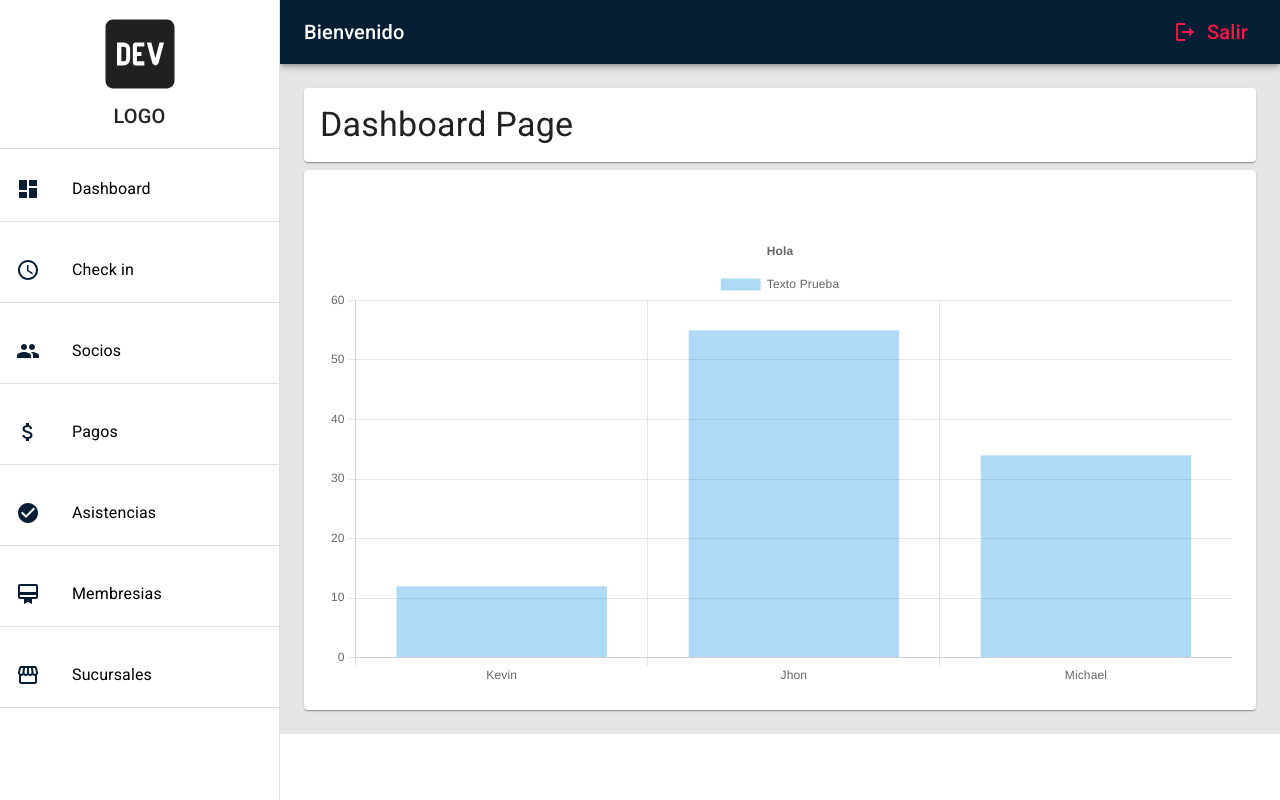
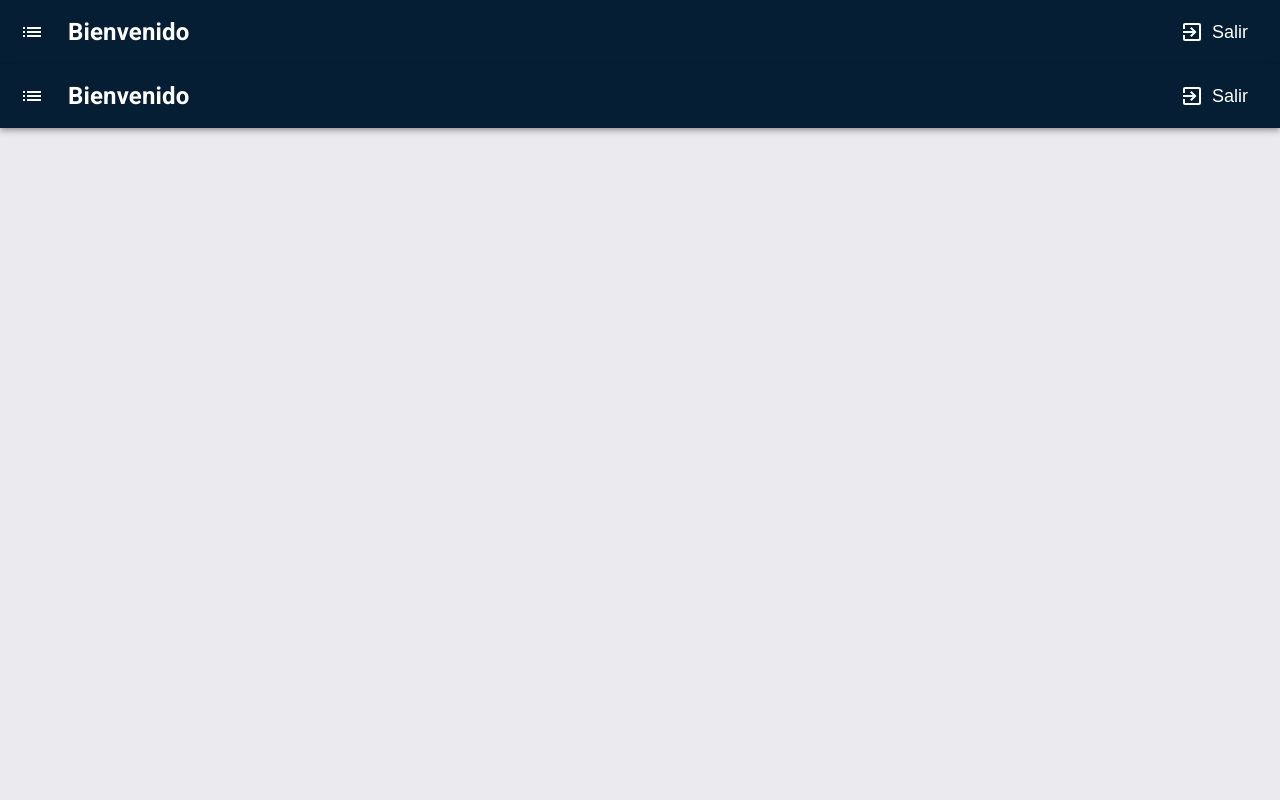
Before and after one commit to th3liquid/gym2, a React (Vite) app: page /test in a window 1280 px wide. Before the commit this address led to /. Built offline with nearby package versions, Linux system fonts and the light colour scheme; no server answers.

Commit message:
Interfaz mejorada

```diff
--- a/src/JournalApp.jsx
+++ b/src/JournalApp.jsx
@@ -1,9 +1,11 @@
+import MuiDrawer from './journal/components/MuiDrawer';
 import { AppRouter } from './router/AppRouter';
 import { AppTheme } from './theme';
 
 export const JournalApp = () => {
   return (
     <AppTheme>
+      <MuiDrawer />
         <AppRouter />
     </AppTheme>
   )
--- /dev/null
+++ b/src/auth/pages/DrawerTest.jsx
@@ -0,0 +1,8 @@
+import React from 'react'
+import MuiDrawer from '../../journal/components/MuiDrawer'
+
+export const DrawerTest = () => {
+  return (
+    <MuiDrawer />
+  )
+}
--- /dev/null
+++ b/src/db/susursal.json
@@ -0,0 +1,6 @@
+[
+    {
+        "id": 1,
+        "name": "Colinas de la Normal"
+    }
+]
--- /dev/null
+++ b/src/journal/components/MuiDrawer.jsx
@@ -0,0 +1,148 @@
+import React, { useState } from 'react';
+import  { AppBar, Button, Divider, Drawer, Grid, IconButton, List, ListItem, ListItemIcon, ListItemText, Toolbar } from "@mui/material";
+import AddIcon from '@mui/icons-material/Add';
+import ListIcon from '@mui/icons-material/List';
+import { NavLink } from 'react-router-dom';
+import ExitToAppIcon from '@mui/icons-material/ExitToApp';
+import LogoDevIcon from '@mui/icons-material/LogoDev';
+import AccessTimeIcon from "@mui/icons-material/AccessTime";
+import GroupIcon from "@mui/icons-material/Group";
+import AttachMoneyIcon from "@mui/icons-material/AttachMoney";
+import CheckCircleIcon from "@mui/icons-material/CheckCircle";
+import CardMembershipIcon from "@mui/icons-material/CardMembership";
+import StorefrontIcon from "@mui/icons-material/Storefront";
+import InventoryIcon from "@mui/icons-material/Inventory";
+import ProductionQuantityLimitsIcon from "@mui/icons-material/ProductionQuantityLimits";
+import DashboardIcon from '@mui/icons-material/Dashboard';
+
+
+
+
+
+const MuiDrawer = () => {
+    const [isOpen, setIsOpen] = useState(false);
+
+    const toggleDrawer = () => {
+      setIsOpen(!isOpen);
+    };
+  return (
+    <>
+      <AppBar position="static">
+        <Toolbar>
+          <IconButton
+            edge="start"
+            color="inherit"
+            aria-label="menu"
+            onClick={toggleDrawer}
+          >
+            <ListIcon />
+          </IconButton>
+          <h2 style={{ flexGrow: 1, marginLeft: '1rem' }}>
+            Bienvenido
+          </h2>
+          <IconButton color="inherit" aria-label="salir">
+            <ExitToAppIcon />
+            <span style={{fontSize: "18px", marginLeft: '0.5rem' }}>Salir</span>
+          </IconButton>
+        </Toolbar>
+      </AppBar>
+      <Drawer
+        anchor="left"
+        open={isOpen}
+        onClose={toggleDrawer}
+        variant="temporary"
+      >
+        <div style={{ width: '250px' }}>
+
+          <Grid container sx={{display: "flex", justifyContent: "center"}}>
+            <Grid>
+            <LogoDevIcon sx={{fontSize: "130px"}} />
+
+            </Grid>
+
+          </Grid>
+
+          <Divider />
+
+
+
+          <List>
+            <ListItem button component={NavLink} to="/" exact>
+              <ListItemIcon>
+                <DashboardIcon sx={{ color: "black" }}  />
+              </ListItemIcon>
+              <ListItemText sx={{my: "10px"}} primary="Dashboard" />
+            </ListItem>
+            <Divider />
+
+            <ListItem button component={NavLink} to="/checkin" exact>
+              <ListItemIcon>
+                <AccessTimeIcon sx={{ color: "black" }} />
+              </ListItemIcon>
+              <ListItemText sx={{my: "10px"}} primary="Check In" />
+            </ListItem>
+            <Divider />
+
+            <ListItem button component={NavLink} to="/socios" exact>
+              <ListItemIcon>
+                <GroupIcon sx={{ color: "black" }} />
+              </ListItemIcon>
+              <ListItemText sx={{my: "10px"}} primary="Socios" />
+            </ListItem>
+            <Divider />
+
+            <ListItem button component={NavLink} to="/pagos" exact>
+              <ListItemIcon>
+                <AttachMoneyIcon sx={{ color: "black" }} />
+              </ListItemIcon>
+              <ListItemText sx={{my: "10px"}} primary="Pagos" />
+            </ListItem>
+            <Divider />
+
+            <ListItem button component={NavLink} to="/asistencias" exact>
+              <ListItemIcon>
+                <CheckCircleIcon sx={{ color: "black" }} />
+              </ListItemIcon>
+              <ListItemText sx={{my: "10px"}} primary="Asistencias" />
+            </ListItem>
+            <Divider />
+
+            <ListItem button component={NavLink} to="/membresias" exact>
+              <ListItemIcon>
+                <CardMembershipIcon sx={{ color: "black" }} />
+              </ListItemIcon>
+              <ListItemText sx={{my: "10px"}} primary="Membresias" />
+            </ListItem>
+            <Divider />
+
+            <ListItem button component={NavLink} to="/sucursales" exact>
+              <ListItemIcon>
+                <StorefrontIcon sx={{ color: "black" }}/>
+              </ListItemIcon>
+              <ListItemText sx={{my: "10px"}} primary="Sucursales" />
+            </ListItem>
+            <Divider />
+
+            <ListItem button component={NavLink} to="/productos" exact>
+              <ListItemIcon>
+                <InventoryIcon sx={{ color: "black" }} />
+              </ListItemIcon>
+              <ListItemText sx={{my: "10px"}} primary="Productos" />
+            </ListItem>
+            <Divider />
+
+            <ListItem button component={NavLink} to="/ventas" exact>
+              <ListItemIcon>
+                <ProductionQuantityLimitsIcon sx={{ color: "black" }} />
+              </ListItemIcon>
+              <ListItemText sx={{my: "10px"}} primary="Ventas" />
+            </ListItem>
+            <Divider />
+          </List>
+        </div>
+      </Drawer>
+    </>
+  )
+}
+
+export default MuiDrawer;
--- a/src/journal/components/SideBar.jsx
+++ b/src/journal/components/SideBar.jsx
@@ -28,6 +28,7 @@ import ProductionQuantityLimitsIcon from "@mui/icons-material/ProductionQuantity
 import DashboardIcon from "@mui/icons-material/Dashboard";
 import LogoDevIcon from "@mui/icons-material/LogoDev";
 import { NavLink } from "react-router-dom";
+
 
 export const SideBar = ({ drawerWidth = 240 }) => {
   const { displayName } = useSelector((state) => state.auth);
--- a/src/journal/pages/CheckinPage.jsx
+++ b/src/journal/pages/CheckinPage.jsx
@@ -16,6 +16,7 @@ import Box from '@mui/material/Box';
 import BasicModal from "../components/BasicModal";
 import CancelIcon from '@mui/icons-material/Cancel';
 import { useEffect } from "react";
+import sucursal from '../../db/susursal.json'
 
 
 const style = {
@@ -95,8 +96,10 @@ export const CheckinPage = () => {
   };
 
 
+
+
   return (
-    <JournalLayout>
+   <>
 
 
       {/* <Typography>Check In</Typography> */}
@@ -130,6 +133,11 @@ export const CheckinPage = () => {
             <Grid sx={{ marginTop: "-20px", display: "flex", justifyContent: "center" }} item>
               <Typography sx={{ mt: 2 }} variant="h5">
                {fechaActual.toLocaleDateString()}
+              </Typography>
+            </Grid>
+            <Grid sx={{ marginTop: "-20px", display: "flex", justifyContent: "center" }} item>
+              <Typography sx={{ my: 3 }} variant="h5">
+               Sucursal: {sucursal[0].name}
               </Typography>
             </Grid>
             <Grid
@@ -271,6 +279,6 @@ export const CheckinPage = () => {
           </Card>
         </Grid>
       </Grid>
-    </JournalLayout>
+      </>
   );
 };
--- a/src/journal/pages/JournalPage.jsx
+++ b/src/journal/pages/JournalPage.jsx
@@ -6,6 +6,7 @@ import { JournalLayout } from '../layout/JournalLayout';
 import { NoteView, NothingSelectedView } from '../views';
 import { startNewNote } from '../../store/journal/thunks';
 import { GraficasJS } from '../components/GraficasJS';
+import MuiDrawer from '../components/MuiDrawer';
 
 export const JournalPage = () => {
 
@@ -17,14 +18,15 @@ export const JournalPage = () => {
   }
 
   return (
-    <JournalLayout>
+    <>
 
-      <Card sx={{padding: 2}}>
+
+      <Card sx={{margin: 2, padding: 2}}>
 
       <Typography variant='h4'>Dashboard Page</Typography>
       </Card>
 
-    <Card sx={{padding: 3, mt: 1}}>
+    <Card sx={{margin: 2, padding: 3, mt: 1}}>
       <Grid container sx={{mt: 5}}>
         <Grid item xs={12}  >
 
@@ -41,11 +43,13 @@ export const JournalPage = () => {
 
     </Card>
 
+    </>
 
 
 
 
 
-    </JournalLayout>
+
+
   )
 }
--- a/src/journal/pages/SociosPage.jsx
+++ b/src/journal/pages/SociosPage.jsx
@@ -11,6 +11,7 @@ import DriveFileRenameOutlineIcon from '@mui/icons-material/DriveFileRenameOutli
 import { TablasNuevas } from "../components/TablasNuevas";
 import { useState } from "react";
 import users from '../../db/users.json'
+import MuiDrawer from "../components/MuiDrawer";
 
 export const SociosPage = () => {
   const dispatch = useDispatch();
@@ -64,7 +65,9 @@ export const SociosPage = () => {
   };
 
   return (
-    <JournalLayout>
+    <>
+
+
       <Card sx={{padding: 2, margin: 1,  }}>
         <Grid container>
           <Grid item xs={12} md={6}>
@@ -139,6 +142,6 @@ Cancelar
       <Card sx={{ margin: 1, padding: 2 }}>
         <TablasNuevas />
       </Card>
-    </JournalLayout>
+      </>
   );
 };
--- a/src/journal/routes/JournalRoutes.jsx
+++ b/src/journal/routes/JournalRoutes.jsx
@@ -3,6 +3,7 @@ import { CheckinPage } from "../pages/CheckinPage"
 import { JournalPage } from "../pages/JournalPage"
 import { PagosPage } from "../pages/PagosPage"
 import { SociosPage } from "../pages/SociosPage"
+import { DrawerTest } from "../../auth/pages/DrawerTest"
 
 
 export const JournalRoutes = () => {
@@ -13,6 +14,12 @@ export const JournalRoutes = () => {
         <Route path="/checkin" element={ <CheckinPage /> } />
         <Route path="/socios" element={ <SociosPage /> } />
         <Route path="/pagos" element={ <PagosPage /> } />
+        <Route path="/asistencias" element={ <PagosPage /> } />
+        <Route path="/membresias" element={ <PagosPage /> } />
+        <Route path="/sucursales" element={ <PagosPage /> } />
+        <Route path="/productos" element={ <PagosPage /> } />
+        <Route path="/ventas" element={ <PagosPage /> } />
+        <Route path="/test" element={ <DrawerTest /> } />
 
         <Route path="/*" element={ <Navigate to="/" /> } />
     </Routes>
--- a/src/styles.css
+++ b/src/styles.css
@@ -1,6 +1,7 @@
 * {
     padding: 0;
     margin: 0;
+
 }
 
 .box-shadow {
--- a/src/theme/purpleTheme.js
+++ b/src/theme/purpleTheme.js
@@ -12,5 +12,15 @@ export const purpleTheme = createTheme({
         error: {
             main: red.A400
         }
-    }
+    },
+    components: {
+        MuiCssBaseline: {
+            styleOverrides: {
+                body: {
+                    backgroundColor: '#EAEAEF', // Cambiar al color de fondo deseado
+                },
+            },
+        },
+    },
+
 })
```
Also changed, not shown: 3 other files (tests, documents, lock files or other folders).
